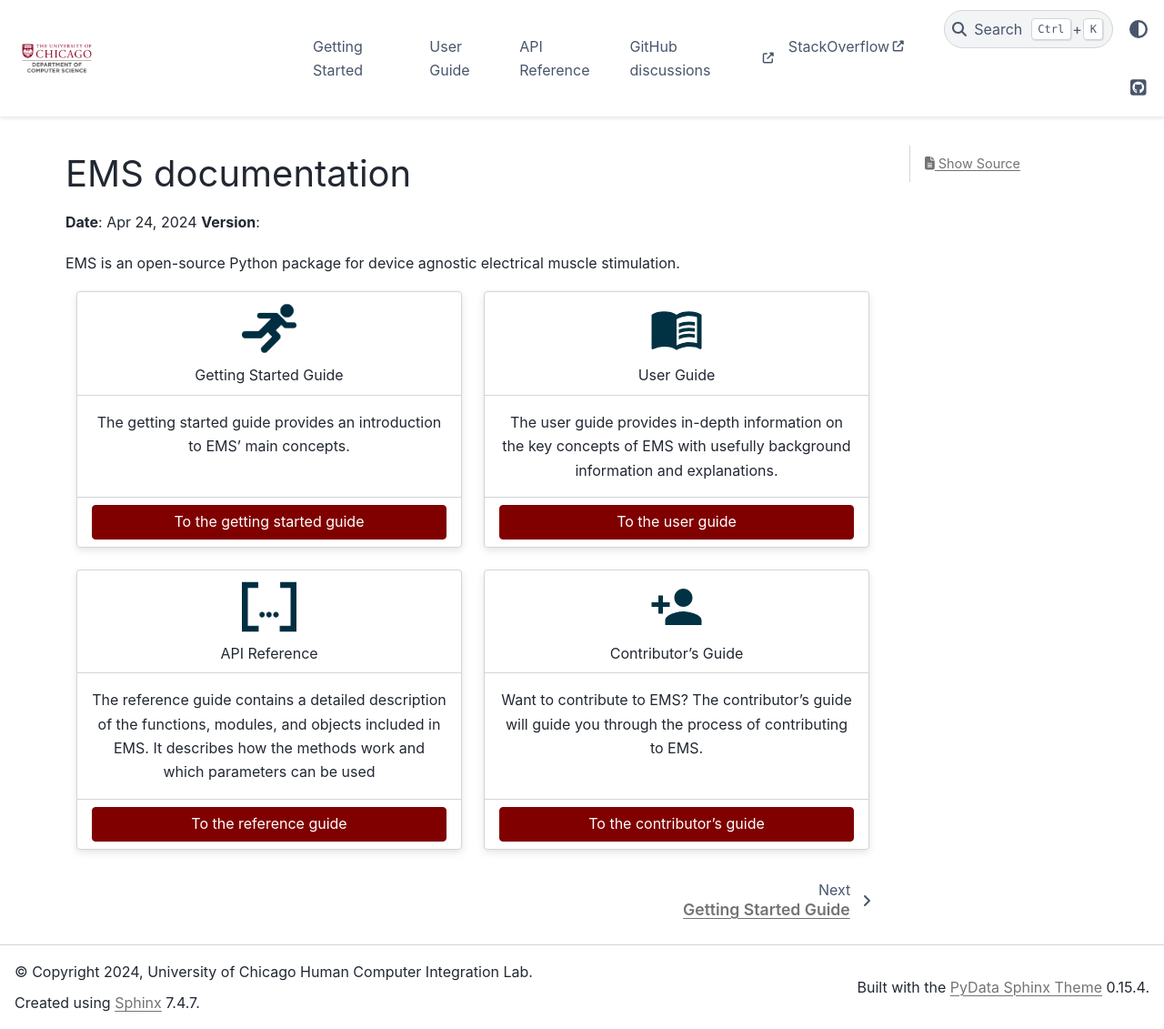
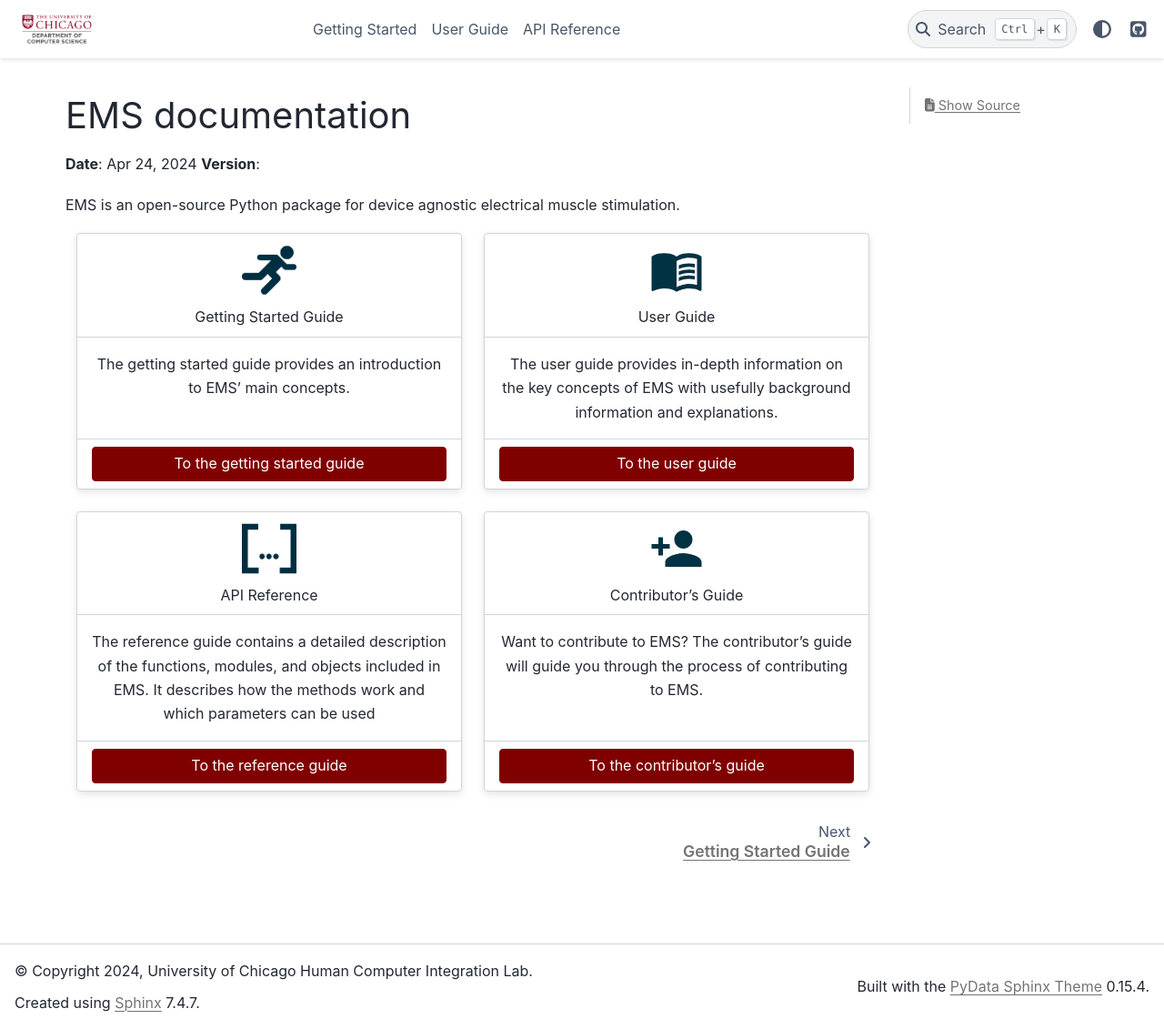
Before and after one commit to Human-Computer-Integration-Lab/ems, a Sphinx documentation site: the page built from docs/source/index.rst, in a window 1280 px wide and 1131 px high. Shown: the whole window at 91% size. Built offline with Sphinx 7.4.7 and the PyData theme 0.15.4, drawn with Linux system fonts in a browser that asks for light colours.

Commit message:
work on docs

```diff
--- a/docs/source/index.rst
+++ b/docs/source/index.rst
@@ -96,11 +96,3 @@ EMS is an open-source Python package for device agnostic electrical muscle stimu
    Getting Started <quick-start>
    User Guide <user-guide/index>
    API Reference <api>
-
-.. toctree::
-   :maxdepth: 1
-   :hidden:
-   :caption: Community
-
-   GitHub discussions <https://github.com/pydata/xarray/discussions>
-   StackOverflow <https://stackoverflow.com/questions/tagged/python-xarray>
```
